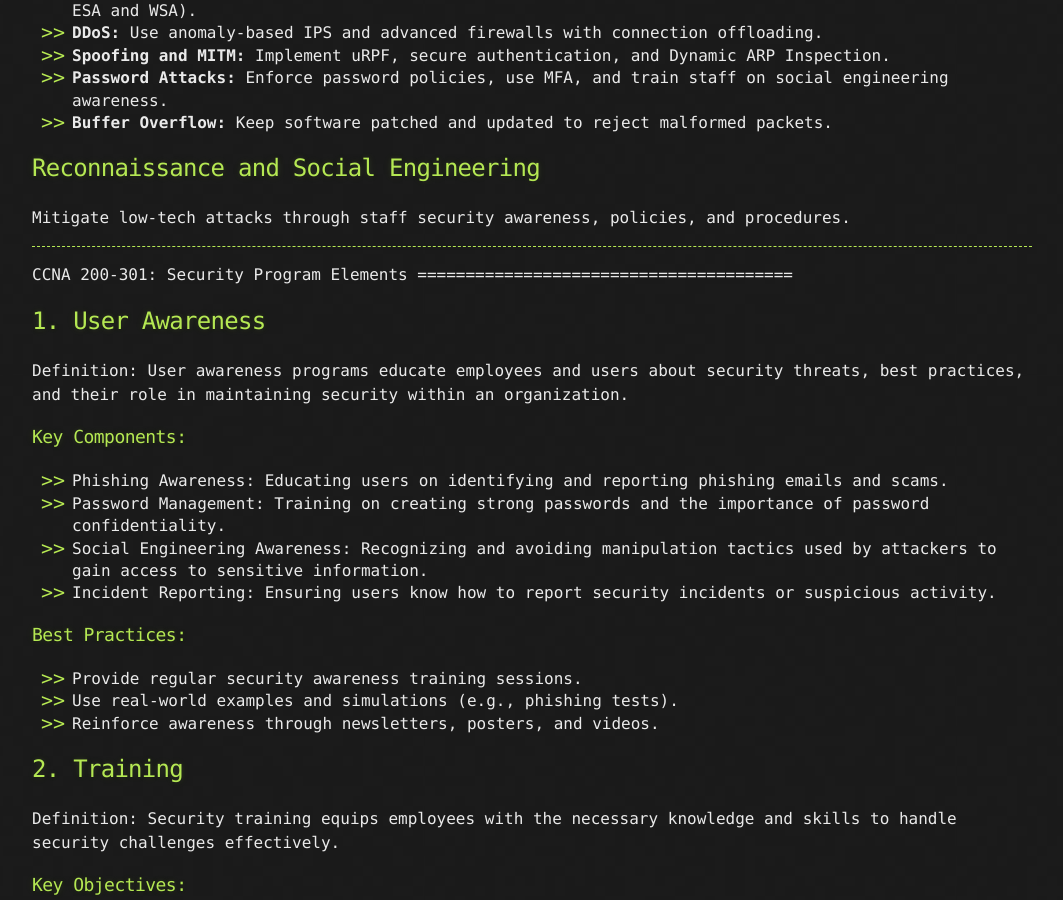
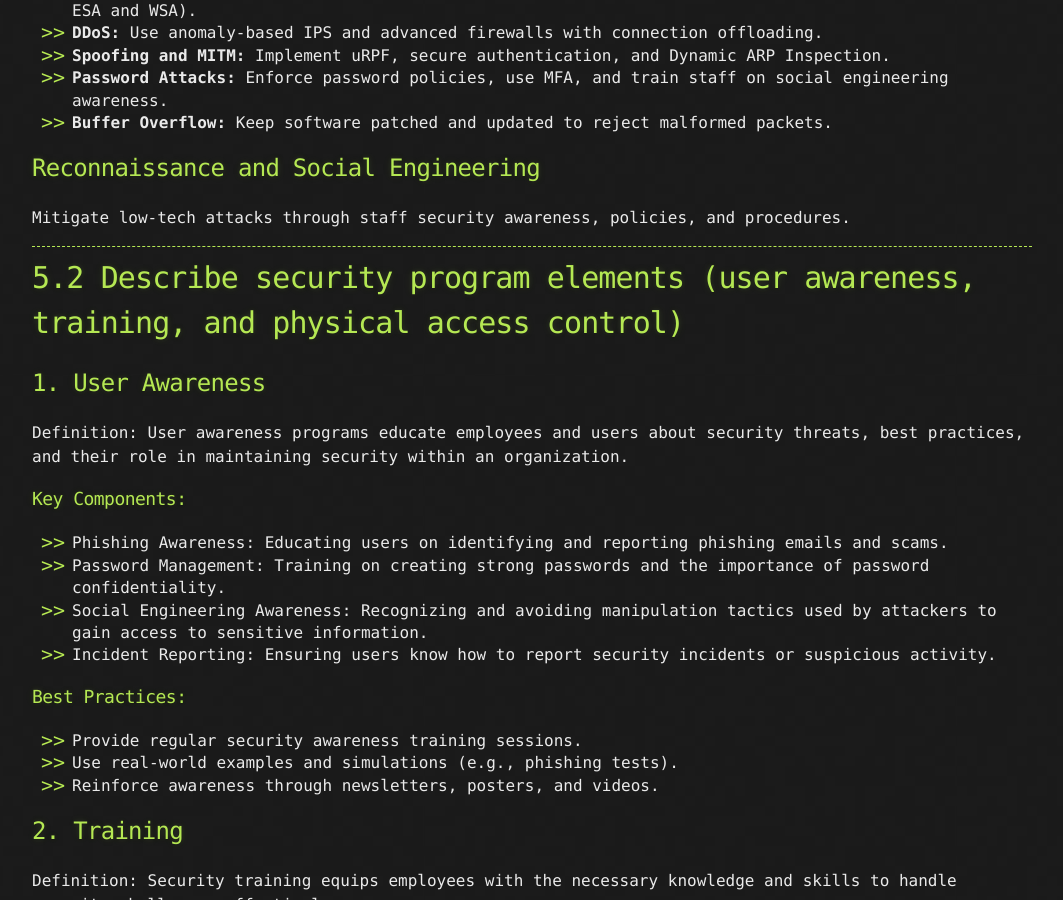
Before and after one commit to CyberCasquatch/cybercasquatch.github.io, a Jekyll site: the page built from _posts/Projects/2024-12-14-CCNA_part5.md, in a window 1280 px wide and 900 px high, scrolled down 2817 px. Shown: the whole window, without its empty margins (108-1171 px from the left). Built offline with Jekyll 4.4.1, drawn with Linux system fonts in a browser that asks for light colours; the repository's description, which GitHub fills in, is left out.

Commit message:
Update 2024-12-14-CCNA_part5.md
updated 5.2

```diff
--- a/_posts/Projects/2024-12-14-CCNA_part5.md
+++ b/_posts/Projects/2024-12-14-CCNA_part5.md
@@ -131,7 +131,8 @@ Mitigate low-tech attacks through staff security awareness, policies, and proced
 
 
 ---
-CCNA 200-301: Security Program Elements
+
+5.2 Describe security program elements (user awareness, training, and physical access control)
 =======================================
 
 1\. User Awareness
```
